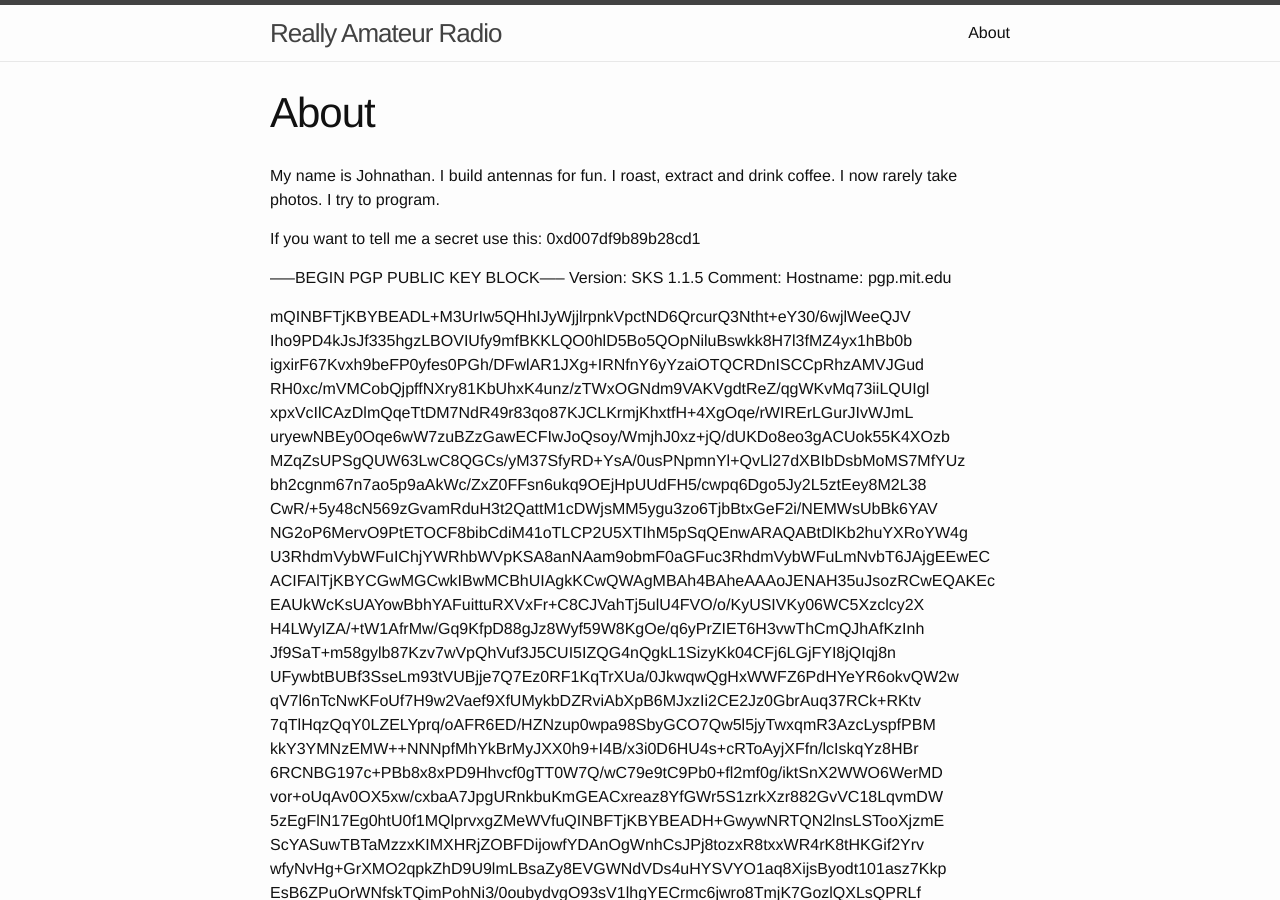
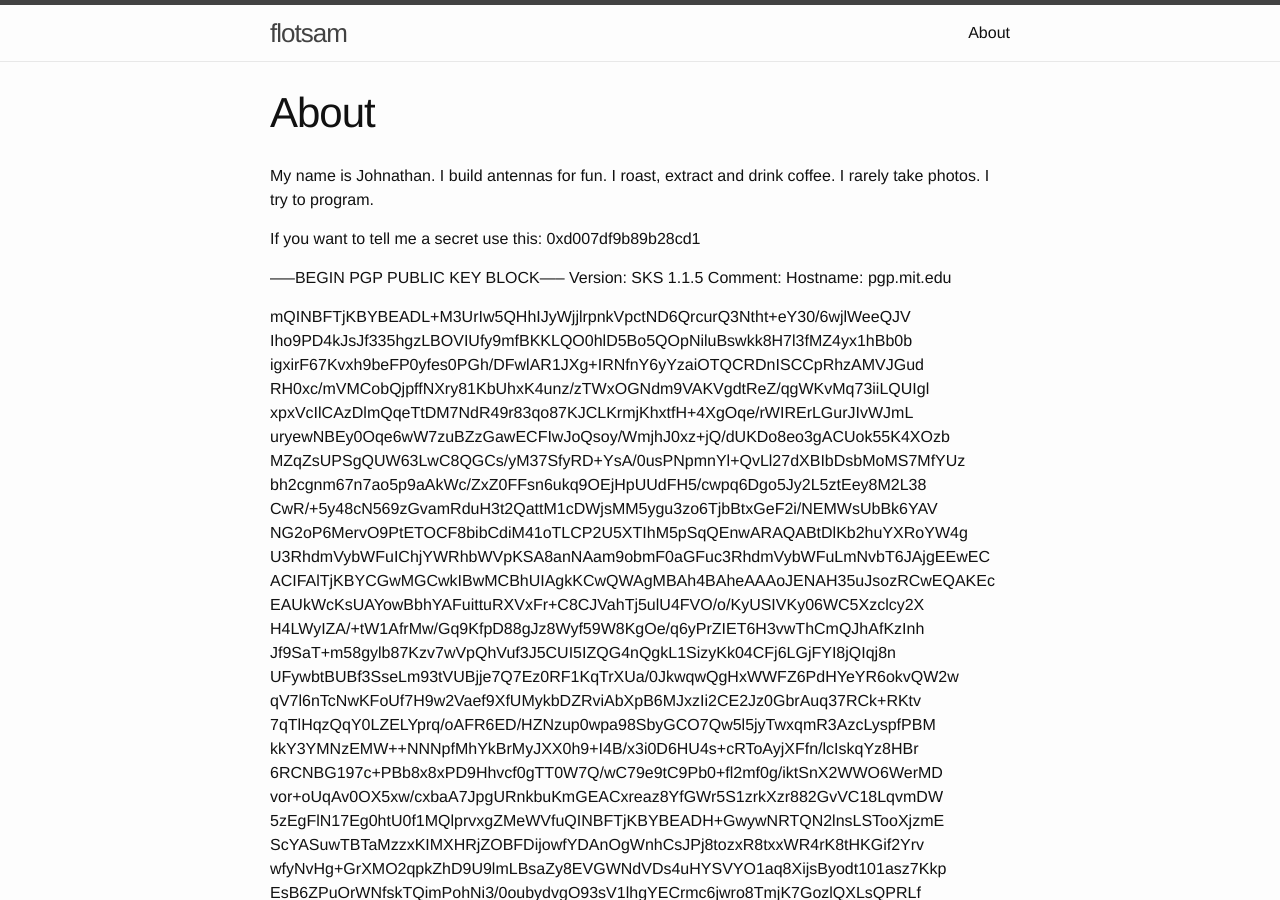
Before and after one commit to cadamei/cadamei.github.io, a Jekyll site: the page built from about.md, in a window 1280 px wide and 900 px high. Built offline with Jekyll 4.4.1, drawn with Linux system fonts in a browser that asks for light colours; some of the changed text lies outside the part shown.

Commit message:
changed name of site

```diff
--- a/_config.yml
+++ b/_config.yml
@@ -1,5 +1,5 @@
 # Site settings
-title: Really Amateur Radio
+title: flotsam
 email: js@cadamei.net
 description: > # this means to ignore newlines until "baseurl:"
   A roll of posts relating to anything from gardening to antenna theory, mostly amateur radio
--- a/about.md
+++ b/about.md
@@ -4,7 +4,7 @@ title: About
 permalink: /about/
 ---
 
-My name is Johnathan. I build antennas for fun. I roast, extract and drink coffee. I now rarely take photos. I try to program.
+My name is Johnathan. I build antennas for fun. I roast, extract and drink coffee. I rarely take photos. I try to program.
 
 If you want to tell me a secret use this: 0xd007df9b89b28cd1
 
```
